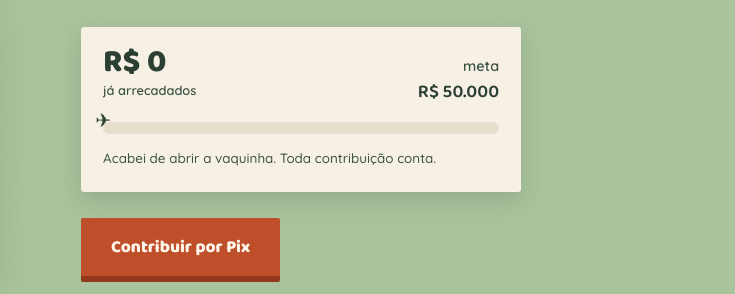
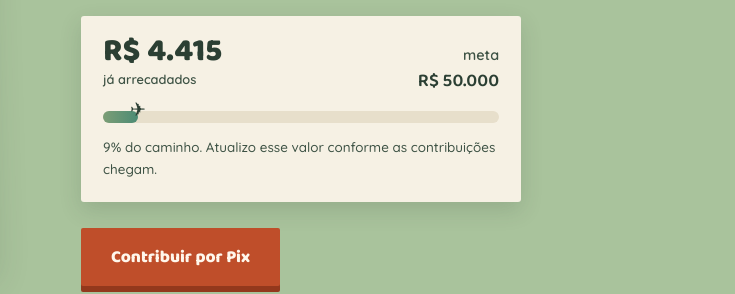
Before and after one commit to isabella-pecora/vaquinha-epfl, a plain HTML site: page index.html in a window 1280 px wide. Shown: the part 325-619 px from the top of the page, 545-1280 px from the left. Drawn offline with Linux system fonts and the light colour scheme.

Commit message:
Update ARRECADADO value to 4415

```diff
--- a/index.html
+++ b/index.html
@@ -377,7 +377,7 @@
      EDITE AQUI  ▼   — os dois únicos números que você atualiza
      ========================================================= */
   var META      = 50000;   // meta total, em reais
-  var ARRECADADO = 0;      // quanto já entrou, em reais
+  var ARRECADADO = 4415;      // quanto já entrou, em reais
   /* ========================================================= */
 
   var TIERS = [
```
